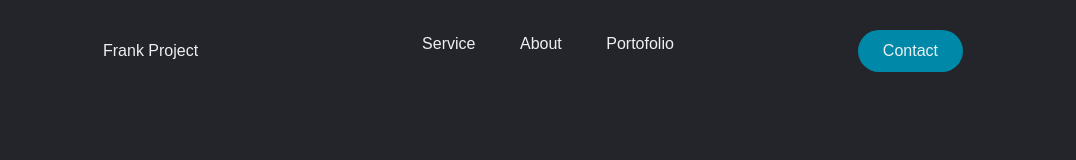
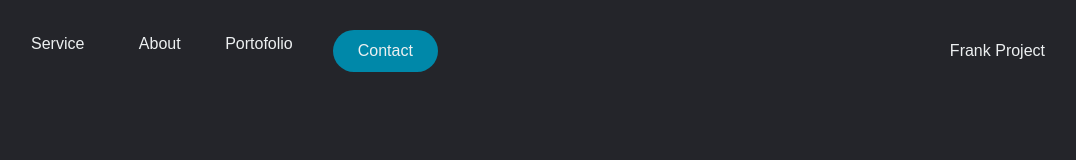
Before and after one commit to Frank1963-mpoyi/NAVBAR-3-WAYS-, a plain HTML site: page 3 rd NAVBAR STYLE/index.html in a window 1280 px wide. Shown: the whole page, without its empty margins (107-1183 px from the left). Drawn offline with nearby package versions, Linux system fonts and the light colour scheme; files whose address does not match are found by name.

Commit message:
3rd navbar changes

```diff
--- a/3 rd NAVBAR STYLE/style.css
+++ b/3 rd NAVBAR STYLE/style.css
@@ -1,7 +1,7 @@
 *{
     box-sizing: border-box;
-    margin: auto;
-    padding: auto;
+    margin: 0;
+    padding: 0;
     background: #24252A;
 }
 
@@ -24,24 +24,42 @@ header {
 
 .logo {
     cursor: pointer;
+    order: 3; /*  new change , is changing the order*/
+    margin-left: auto; /*  new change,  push it to the left and other thing to the right*/
 }
 
+nav {
+    order: 1;/* new change*/
+}
+
+.cta {
+    order: 2; /* new change*/
+}
 
 .nav-links{
     list-style: none;
 }
 
-.nav-links li{ /* nav-link li we target individual items*/
+.nav-links li{
     display: inline-block;
-    padding: 0px 10px; /* opx top and bottom , 20px left and right this will separate them */
+    padding: 0px 10px;
 
 
 }
 
 
-.nav-links li a { /* we add a to change the style of the link text*/
+/* new changes here */
+.nav-links li:nth-child(1){
+    padding: 0 20px 0 0;
+}
+
+
+
+
+.nav-links li a {
     transition: all 0.3s ease 0s;
     padding: 10px;
+    text-decoration: none;
 }
 
 .nav-links li a:hover{
@@ -52,6 +70,7 @@ header {
 }
 
 button {
+    margin-left: 20px; /* new change*/
     padding: 9px 25px;
     background: rgba(0,136,169,1);
     border: none;
```
